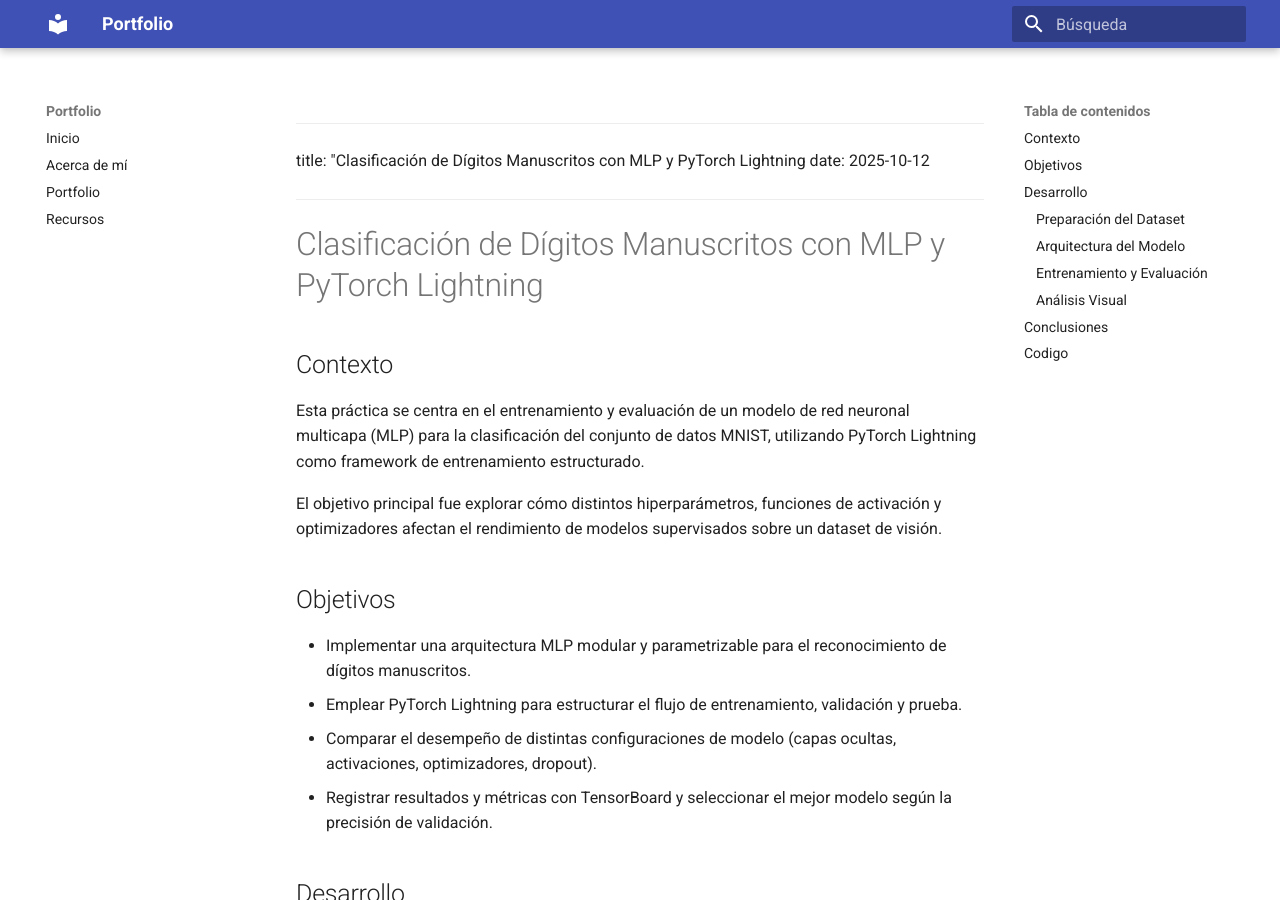
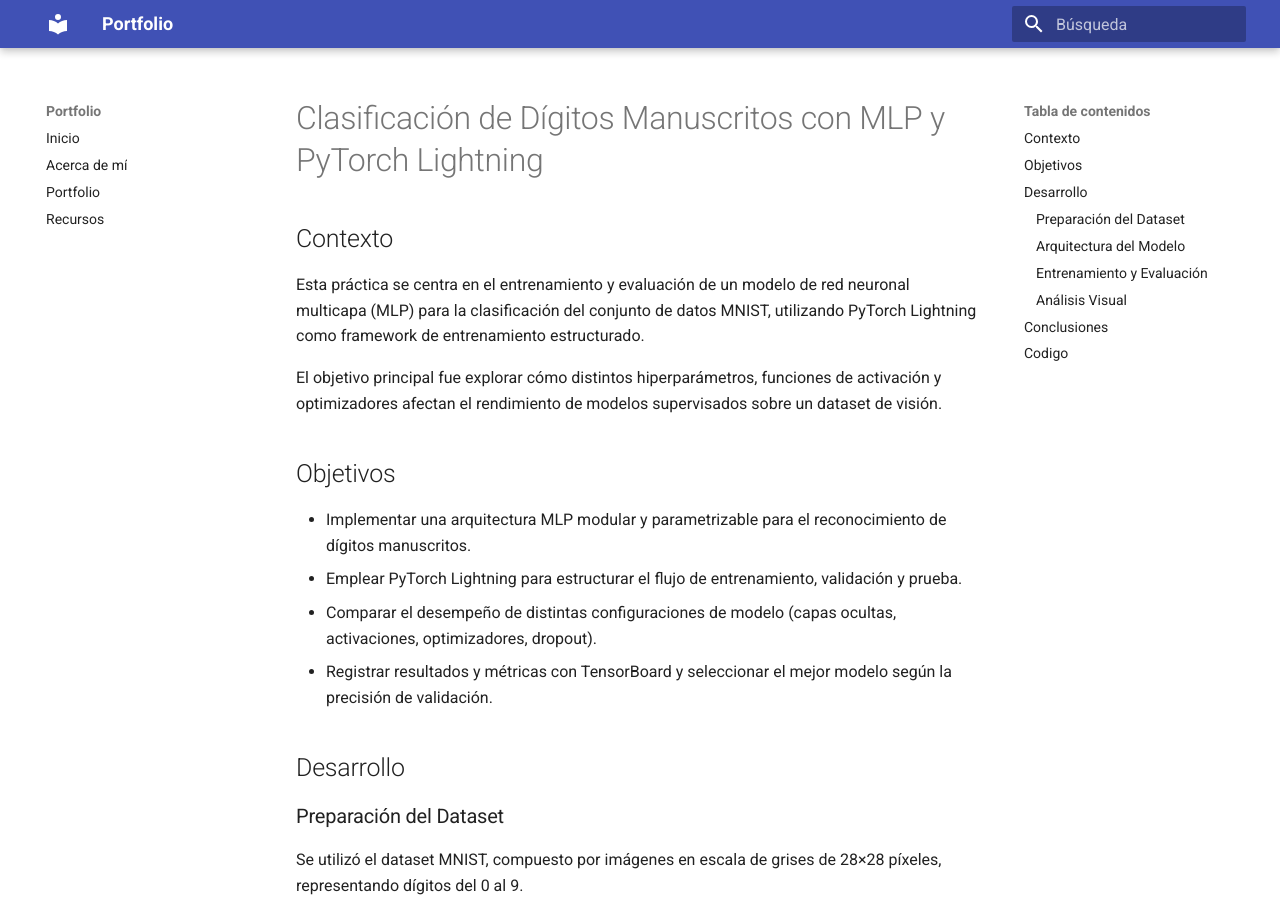
Before and after one commit to ignacioVillarreal2003/ia-portafolio, an MkDocs documentation site: the page built from docs/portfolio/UT2_TA_Opcional.md, in a window 1280 px wide and 900 px high. Built offline with MkDocs 1.6.1 and Material for MkDocs 9.7.7, drawn with Linux system fonts in a browser that asks for light colours.

Commit message:
ta opcional

```diff
--- a/docs/portfolio/UT2_TA_Opcional.md
+++ b/docs/portfolio/UT2_TA_Opcional.md
@@ -1,5 +1,5 @@
 ---
-title: "Clasificación de Dígitos Manuscritos con MLP y PyTorch Lightning
+title: "Clasificación de Dígitos Manuscritos con MLP y PyTorch Lightning"
 date: 2025-10-12
 ---
 
```
